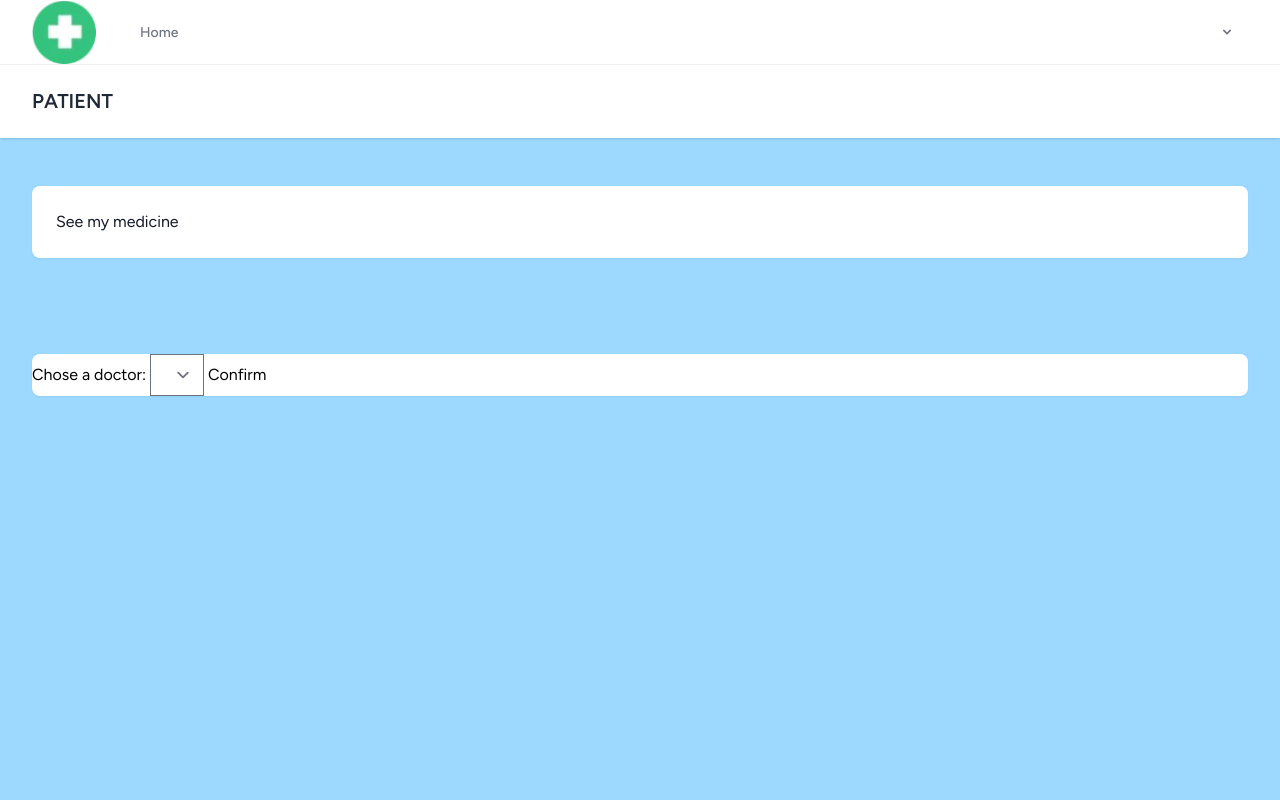
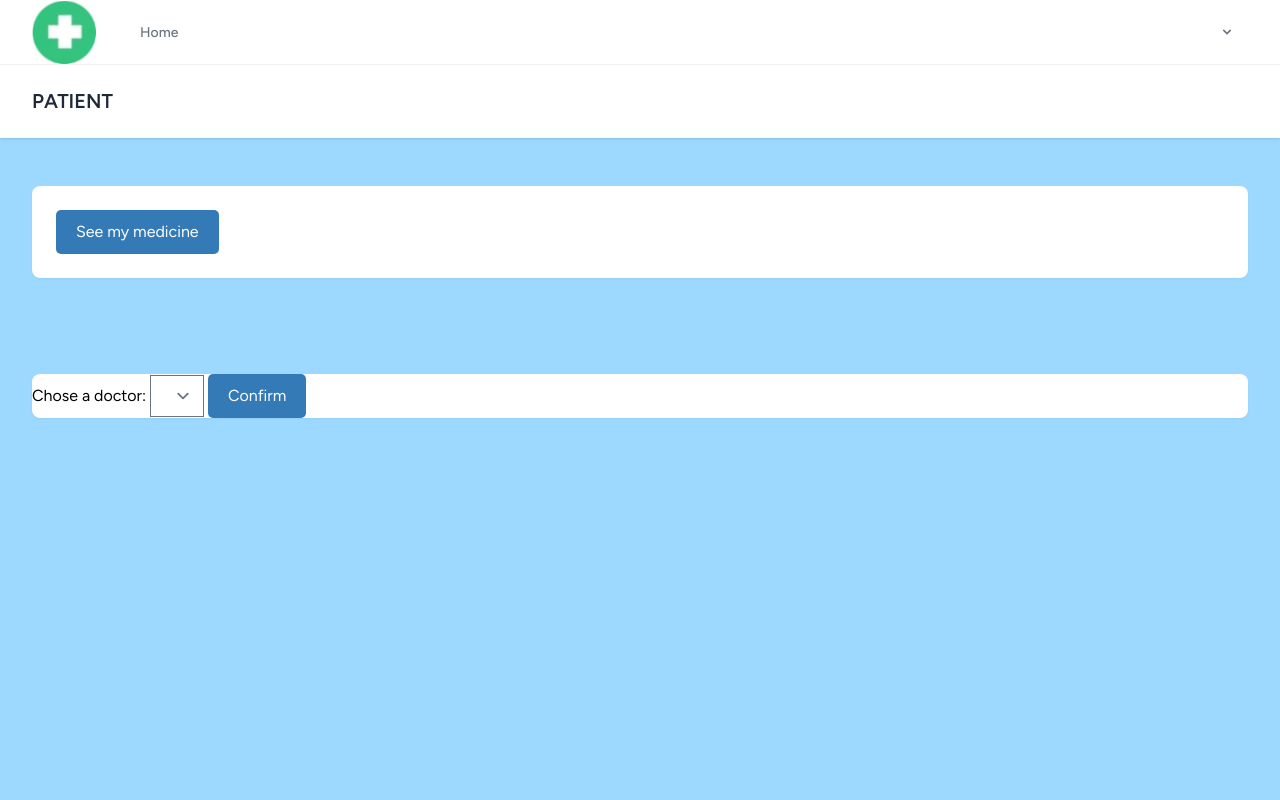
Before and after one commit to flaviengeoffray/FBP-Final-Project-Hospital-Management, a Laravel app: page /patients/home in a window 1280 px wide. Run offline with Laravel 10, Linux system fonts and the light colour scheme; data that the repository does not hold is empty; style sheets or scripts are compiled from the project's sources.

Commit message:
modif bouton et del nurse

```diff
--- a/hospital/resources/views/appointments/create.blade.php
+++ b/hospital/resources/views/appointments/create.blade.php
@@ -56,7 +56,7 @@
                             @endfor
                         </select>
 
-                        <button type="submit">Creat appointement</button>
+                        <button type="submit" style="display: inline-block; padding: 10px 20px; background-color: #337ab7; color: #fff; text-decoration: none; border-radius: 5px; transition: background-color 0.3s ease;">Creat appointement</button>
                     </form>
                 </div>
             </div>
--- a/hospital/resources/views/appointments/docshow.blade.php
+++ b/hospital/resources/views/appointments/docshow.blade.php
@@ -27,7 +27,7 @@
                     <form action="{{ route('appointments.delete') }}" method="POST">
                         @csrf
                         <input type="hidden" name="doctor_id" value="{{ $doctor->id }}">
-                        <button type="submit" class="btn btn-danger">Delete the oldest appointement</button>
+                        <button type="submit" class="btn btn-danger" style="display: inline-block; padding: 10px 20px; background-color: #337ab7; color: #fff; text-decoration: none; border-radius: 5px; transition: background-color 0.3s ease;">Delete the oldest appointement</button>
                     </form>
                 </div>
             </div>
--- a/hospital/resources/views/doctors/home.blade.php
+++ b/hospital/resources/views/doctors/home.blade.php
@@ -9,7 +9,7 @@
         <div class="max-w-7xl mx-auto sm:px-6 lg:px-8">
             <div class="bg-white overflow-hidden shadow-sm sm:rounded-lg">
                 <div class="p-6 text-gray-900">
-                    <a href="{{ route('medications.create') }}" class="btn btn-primary">Give new medicine</a>
+                    <a href="{{ route('medications.create') }}" class="btn btn-primary" style="display: inline-block; padding: 10px 20px; background-color: #337ab7; color: #fff; text-decoration: none; border-radius: 5px; transition: background-color 0.3s ease;">Give new medicine</a>
                 </div>
             </div>
         </div>
@@ -20,7 +20,7 @@
                <form action="{{ route('appointements.docshow') }}" method="POST">
                     @csrf
                     <div style="height: 27px;"></div>
-                    <button type="submit">See appointement</button>
+                    <button type="submit" style="display: inline-block; padding: 10px 20px; background-color: #337ab7; color: #fff; text-decoration: none; border-radius: 5px; transition: background-color 0.3s ease; margin-left: 25px;">See appointement</button>
                     <div style="height: 27px;"></div
                 </form>
             </div>
--- a/hospital/resources/views/nurses/home.blade.php
+++ b/hospital/resources/views/nurses/home.blade.php
@@ -12,10 +12,10 @@
                 <div class="p-6 text-gray-900">
                     @foreach ($patients as $patient)
                         <div>
-                            <h2>{{ $patient->name }}</h2>
+                            <h2>Patient name: {{ $patient->name }}</h2>
                             <!-- Autres détails du patient -->
 
-                            <a href="{{ route('prescriptions.show', $patient) }}" class="btn btn-primary">See prescriptions</a>
+                            <a href="{{ route('prescriptions.show', $patient) }}" class="btn btn-primary" style="display: inline-block; padding: 10px 20px; background-color: #337ab7; color: #fff; text-decoration: none; border-radius: 5px; transition: background-color 0.3s ease;">See prescriptions</a>
                         </div>
                     @endforeach
                 </div>
--- a/hospital/resources/views/patients/home.blade.php
+++ b/hospital/resources/views/patients/home.blade.php
@@ -9,7 +9,7 @@
         <div class="max-w-7xl mx-auto sm:px-6 lg:px-8">
             <div class="bg-white overflow-hidden shadow-sm sm:rounded-lg">
                 <div class="p-6 text-gray-900">
-                    <a href="{{ route('medications.patient') }}" class="btn btn-primary">See my medicine</a>
+                    <a href="{{ route('medications.patient') }}" class="btn btn-primary" style="display: inline-block; padding: 10px 20px; background-color: #337ab7; color: #fff; text-decoration: none; border-radius: 5px; transition: background-color 0.3s ease;">See my medicine</a>
                 </div>
             </div>
         </div>
@@ -25,7 +25,7 @@
                             <option value="{{ $doctor->id }}">{{ $doctor->name }}</option>
                         @endforeach
                     </select>
-                    <button type="submit">Confirm</button>
+                    <button type="submit" style="display: inline-block; padding: 10px 20px; background-color: #337ab7; color: #fff; text-decoration: none; border-radius: 5px; transition: background-color 0.3s ease;">Confirm</button>
                 </form>
             </div>
         </div>
--- a/hospital/resources/views/prescriptions/show.blade.php
+++ b/hospital/resources/views/prescriptions/show.blade.php
@@ -17,7 +17,7 @@
                                 <tr>
                                     <th>Medication</th>
                                     <th>Dosage</th>
-                                    <th>DELETE</th>
+
                                     <!-- Autres colonnes de la table -->
                                 </tr>
                             </thead>
```
Also changed, not shown: hospital/database/migrations/2023_06_09_003739_create_medications_table.php.
